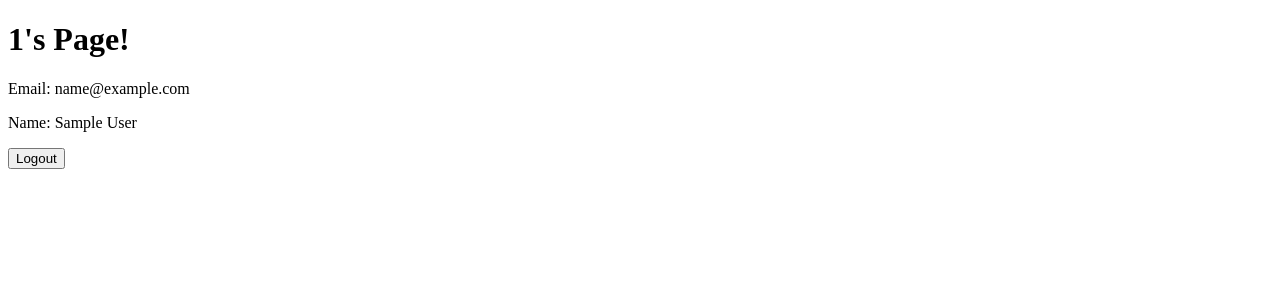
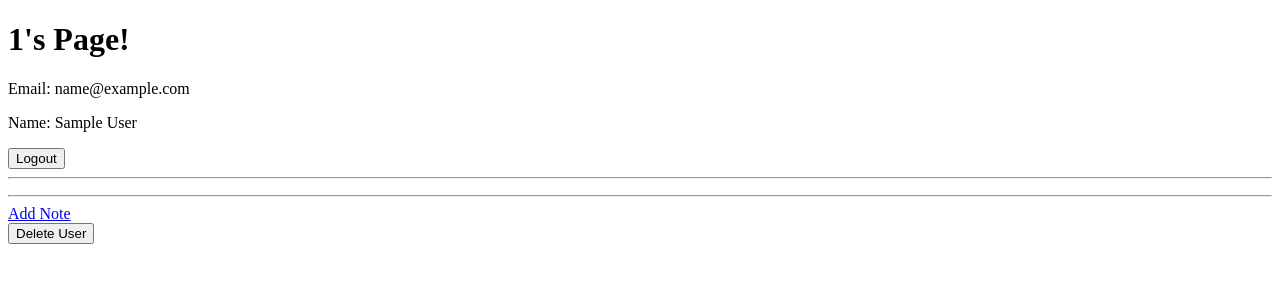
Before and after one commit to Clair-Hawkes/flask_notes, a Flask app: template templates/user_page.html in a window 1280 px wide. Shown: the top 300 px of the page. Run offline with Flask 2, Linux system fonts and the light colour scheme; the template is opened without the code that fills it: values that come from a table or form of the project are taken from there, others are empty; the visitor is signed in with stand-in values (Sample User, id 1); data comes from the database, SQL or seed files in the repository.

Commit message:
swapped notes into html to user.notes, added boilerplate routes

```diff
--- a/app.py
+++ b/app.py
@@ -2,12 +2,12 @@
 
 from flask import Flask, request, render_template, redirect, session
 from flask_debugtoolbar import DebugToolbarExtension
-from forms import RegisterUserForm, LoginUserForm, LogoutUserForm
-from models import db, connect_db, User
+from forms import RegisterUserForm, LoginUserForm, CSRFOnlyForm
+from models import db, connect_db, User, Note
 
 app = Flask(__name__)
 
-app.config['SQLALCHEMY_DATABASE_URI'] = 'postgresql:///users'
+app.config['SQLALCHEMY_DATABASE_URI'] = 'postgresql:///flask_notes'
 app.config['SQLALCHEMY_TRACK_MODIFICATIONS'] = False
 app.config['SECRET_KEY'] = "oh-so-secret"
 app.config['SQLALCHEMY_ECHO'] = True
@@ -24,6 +24,9 @@ def root():
     """Redirect user to register page"""
 
     return redirect('/register')
+
+
+################################################################################
 
 
 @app.route('/register', methods=['GET', 'POST'])
@@ -110,19 +113,47 @@ def user_info(username):
         return redirect('/login')
 
     user = User.query.get_or_404(username)
+    # notes = Note.query.filter_by(owner=username).all()
 
-    form = LogoutUserForm()
+    form = CSRFOnlyForm()
 
-    return render_template('user_page.html', form=form, user=user)
+    return render_template(
+        'user_page.html',
+        form=form,
+        user=user)
 
 
 @app.post('/logout')
 def user_logout():
     """Clear username from session and redirect to root route/"""
 
-    form = LogoutUserForm()
+    form = CSRFOnlyForm()
 
     if form.validate_on_submit():
         session.pop('username', None)
 
     return redirect('/')
+
+
+@app.post('/users/<username>/delete')
+def delete_user(username):
+
+    return "delete"
+
+
+@app.route('/users/<username>/notes/add', methods=['GET', 'POST'])
+def add_note(username):
+
+    return "add note"
+
+
+@app.route('/notes/<note_id>/update', methods=['GET', 'POST'])
+def update_note(note_id):
+
+    return "update note"
+
+
+@app.post('/notes/<note_id>/delete')
+def delete_note(note_id):
+
+    return "delete note"
--- a/forms.py
+++ b/forms.py
@@ -18,7 +18,6 @@ class RegisterUserForm (FlaskForm):
         validators=[InputRequired(),Length(max=100)]
     )
 
-    # EmailField()
     email = StringField(
         'Email',
         validators=[InputRequired(),Email()])
@@ -44,7 +43,7 @@ class LoginUserForm(FlaskForm):
         validators=[InputRequired(),Length(max=100)])
 
 
-class LogoutUserForm(FlaskForm):
+class CSRFOnlyForm(FlaskForm):
     """
     Form will log out a user
     Just for CSRF Protection
--- a/templates/user_page.html
+++ b/templates/user_page.html
@@ -12,8 +12,30 @@
 
   <form action="/logout" method="POST">
     {{ form.hidden_tag() }}
-
     <button type="submit">Logout</button>
   </form>
+  <hr>
+  <ul>
+    {% if user.notes %}
+      {% for note in user.notes %}
+        <li>
+          <div>
+            <h3>{{ note.title }}</h3>
+            <a href="/notes/{{ note.id }}/update">Update</a>
+            <form action="/notes/{{ note.id }}/delete" method="POST">
+              <button>Delete</button>
+            </form>
+          </div>
+        </li>
+      {% endfor %}
+    {% endif %}
+  </ul>
+  <hr>
+  <a href="/users/{{ user.username }}/notes/add">Add Note</a>
+  <form action="/users/{{ user.username }}/delete" method="POST">
+    {{ form.hidden_tag() }}
+    <button type="submit">Delete User</button>
+  </form>
+
 
 {% endblock%}
```
Also changed, not shown: models.py (+24 -3 lines).
